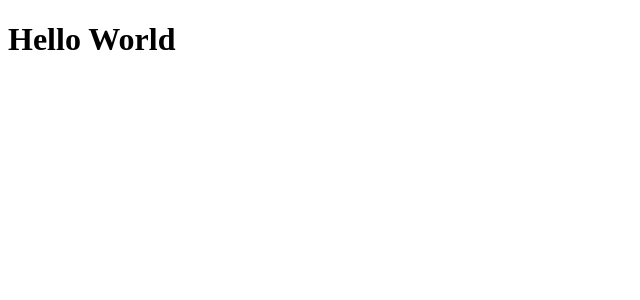
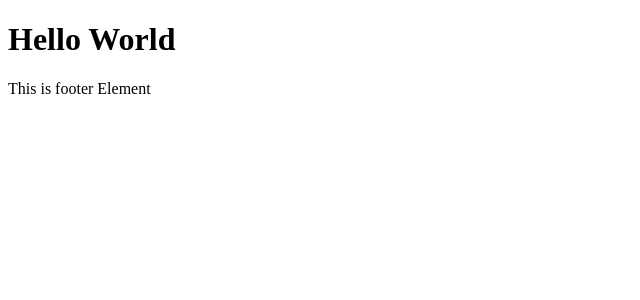
Before and after one commit to Viyath/react_learn, a React (Create React App) app: page / in a window 1280 px wide. Shown: the top 300 px of the page, without its empty margins (0-640 px from the left). Built offline with nearby package versions, Linux system fonts and the light colour scheme.

Commit message:
Exporting Footer and using in App Note the issue on the previous commit was fixed (Footer.JS had the function name as App)

```diff
--- a/components/App.js
+++ b/components/App.js
@@ -1,9 +1,11 @@
 import React from "react";
+import Footer from "../components/Footer";
 
 function App() {
   return (
     <div>
       <h1>Hello World </h1>
+      <Footer />
     </div>
   );
 }
--- a/components/Footer.js
+++ b/components/Footer.js
@@ -1,6 +1,6 @@
 import React from "react";
 
-function App() {
+function Footer() {
   return <p>This is footer Element</p>;
 }
 
```
